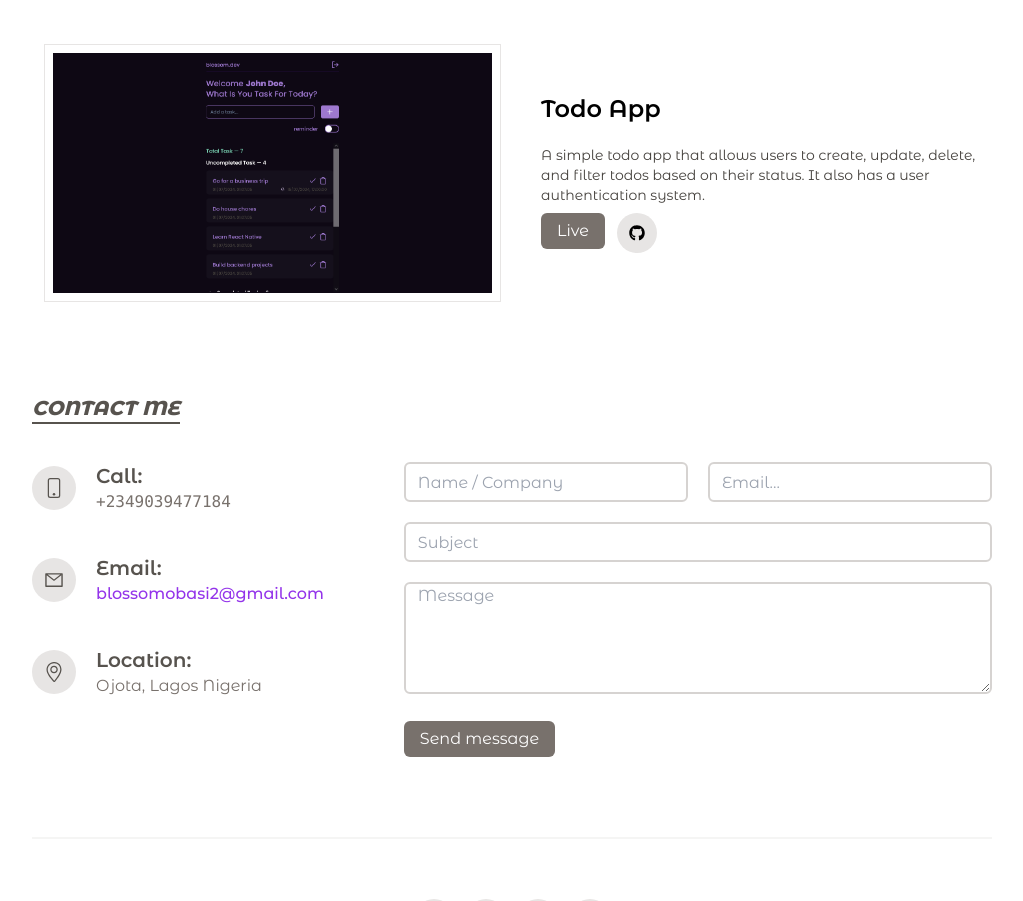
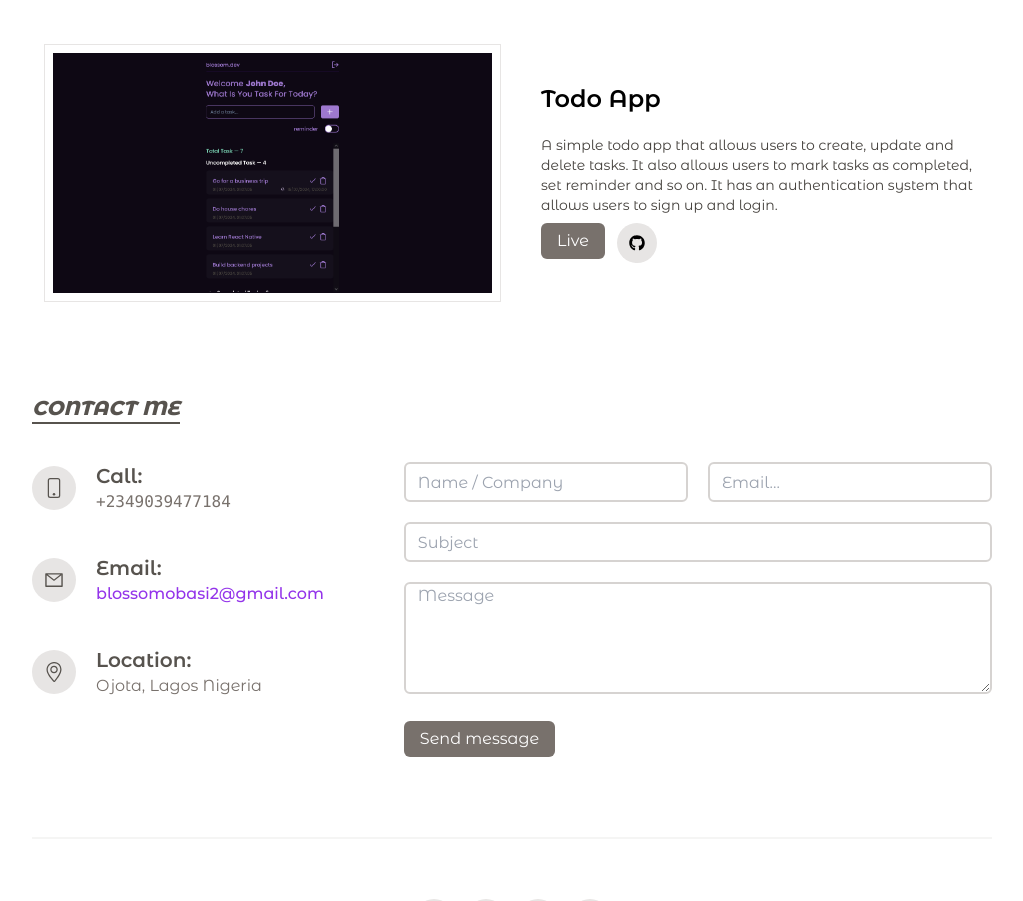
Before and after one commit to blossomobasi/blossoms-portfolio, a Next.js app: page / in a window 1280 px wide. Shown: the part 3300-4201 px from the top of the page, without its empty margins (128-1151 px from the left). Built offline with nearby package versions, Linux system fonts and the light colour scheme.

Commit message:
Update: todo project content

```diff
--- a/src/data/projects.ts
+++ b/src/data/projects.ts
@@ -74,7 +74,7 @@ export const projects: IProjects[] = [
         alt: "Todo Project",
         title: "Todo App",
         content:
-            "A simple todo app that allows users to create, update, delete, and filter todos based on their status. It also has a user authentication system.",
+            "A simple todo app that allows users to create, update and delete tasks. It also allows users to mark tasks as completed, set reminder and so on. It has an authentication system that allows users to sign up and login.",
         githubLink: "https://github.com/blossomobasi/todo-frontend",
     }),
 ];
```
